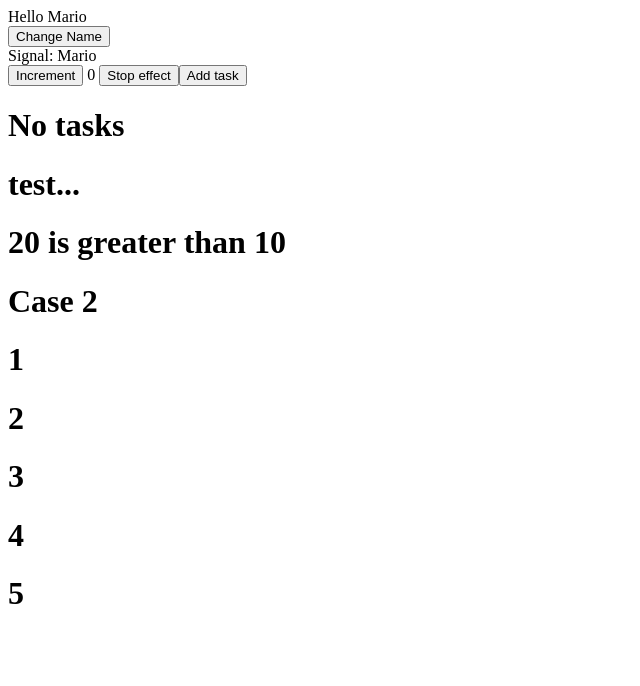
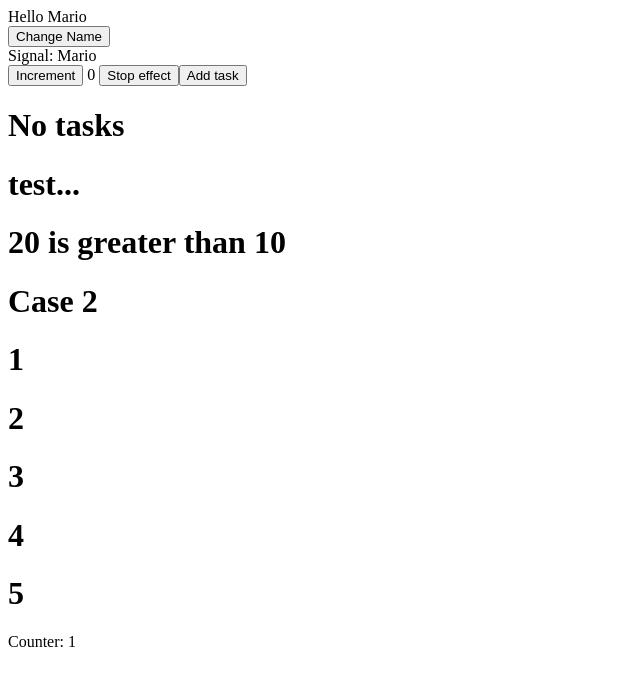
Before and after one commit to axiomario/angular19, an Angular app in the folder hello-world/: page / in a window 1280 px wide. Shown: the top 686 px of the page, without its empty margins (0-640 px from the left). Built offline with nearby package versions, Linux system fonts and the light colour scheme.

Commit message:
Section8: viewChild

```diff
--- a/hello-world/src/app/app.component.html
+++ b/hello-world/src/app/app.component.html
@@ -34,3 +34,5 @@
 } @empty {
   <h1>List is empty</h1>
 }
+
+<app-children></app-children>
--- a/hello-world/src/app/app.component.ts
+++ b/hello-world/src/app/app.component.ts
@@ -2,13 +2,15 @@ import { Component } from '@angular/core';
 import { RouterOutlet } from '@angular/router';
 import { InputOutputComponent } from './components/input-output/input-output.component';
 import { SignalsComponent } from './components/signals/signals.component';
+import { ChildrenComponent } from './components/children/children.component';
 
 @Component({
   selector: 'app-root',
   imports: [
     RouterOutlet,
     InputOutputComponent,
-    SignalsComponent
+    SignalsComponent,
+    ChildrenComponent
   ],
   templateUrl: './app.component.html',
   styleUrl: './app.component.scss'
--- /dev/null
+++ b/hello-world/src/app/components/children/children-counter/children-counter.component.html
@@ -0,0 +1 @@
+<p>Counter: {{counter()}}</p>
--- /dev/null
+++ b/hello-world/src/app/components/children/children-counter/children-counter.component.ts
@@ -0,0 +1,16 @@
+import { Component, signal } from '@angular/core';
+
+@Component({
+  selector: 'app-children-counter',
+  imports: [],
+  standalone: true,
+  templateUrl: './children-counter.component.html',
+  styleUrl: './children-counter.component.scss'
+})
+export class ChildrenCounterComponent {
+  public counter = signal(0);
+
+  public increment(): void {
+    this.counter.update(value => value + 1);
+  }
+}
--- /dev/null
+++ b/hello-world/src/app/components/children/children.component.html
@@ -0,0 +1 @@
+<app-children-counter></app-children-counter>
--- /dev/null
+++ b/hello-world/src/app/components/children/children.component.ts
@@ -0,0 +1,26 @@
+import { Component, effect, viewChild, ViewChild } from '@angular/core';
+import { ChildrenCounterComponent } from './children-counter/children-counter.component';
+
+@Component({
+  selector: 'app-children',
+  standalone: true,
+  imports: [ChildrenCounterComponent],
+  templateUrl: './children.component.html',
+  styleUrl: './children.component.scss'
+})
+export class ChildrenComponent {
+  public counter = viewChild(ChildrenCounterComponent);
+  //@ViewChild(ChildrenCounterComponent) counter?: ChildrenCounterComponent;
+
+  constructor() {
+    effect(() => {
+      this.counter()!.increment();
+    })
+  }
+
+  /*ngAfterViewInit() {
+    if (this.counter) {
+      this.counter.increment();
+    }
+  }*/
+}
```
Also changed, not shown: hello-world/src/app/components/children/children-counter/children-counter.component.scss (added), hello-world/src/app/components/children/children.component.scss (added), 2 other files (tests, documents, lock files or other folders).
